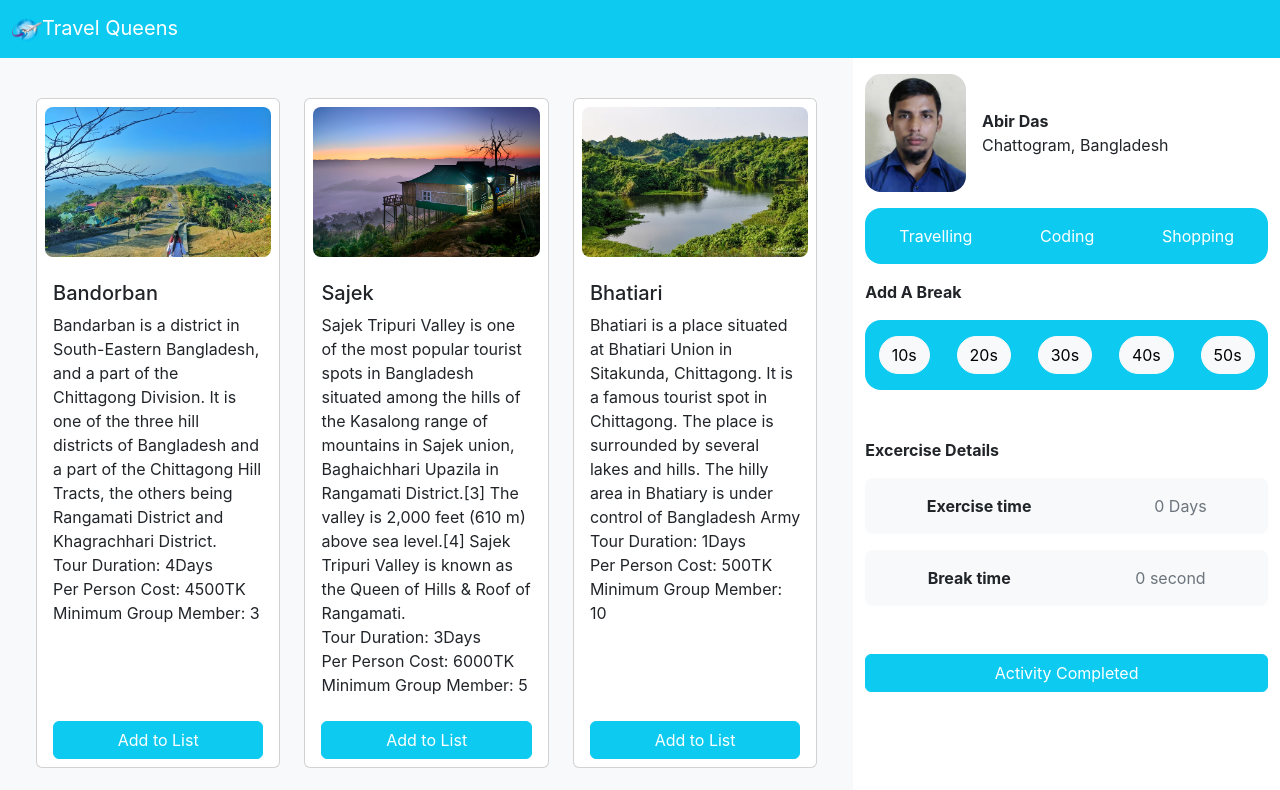
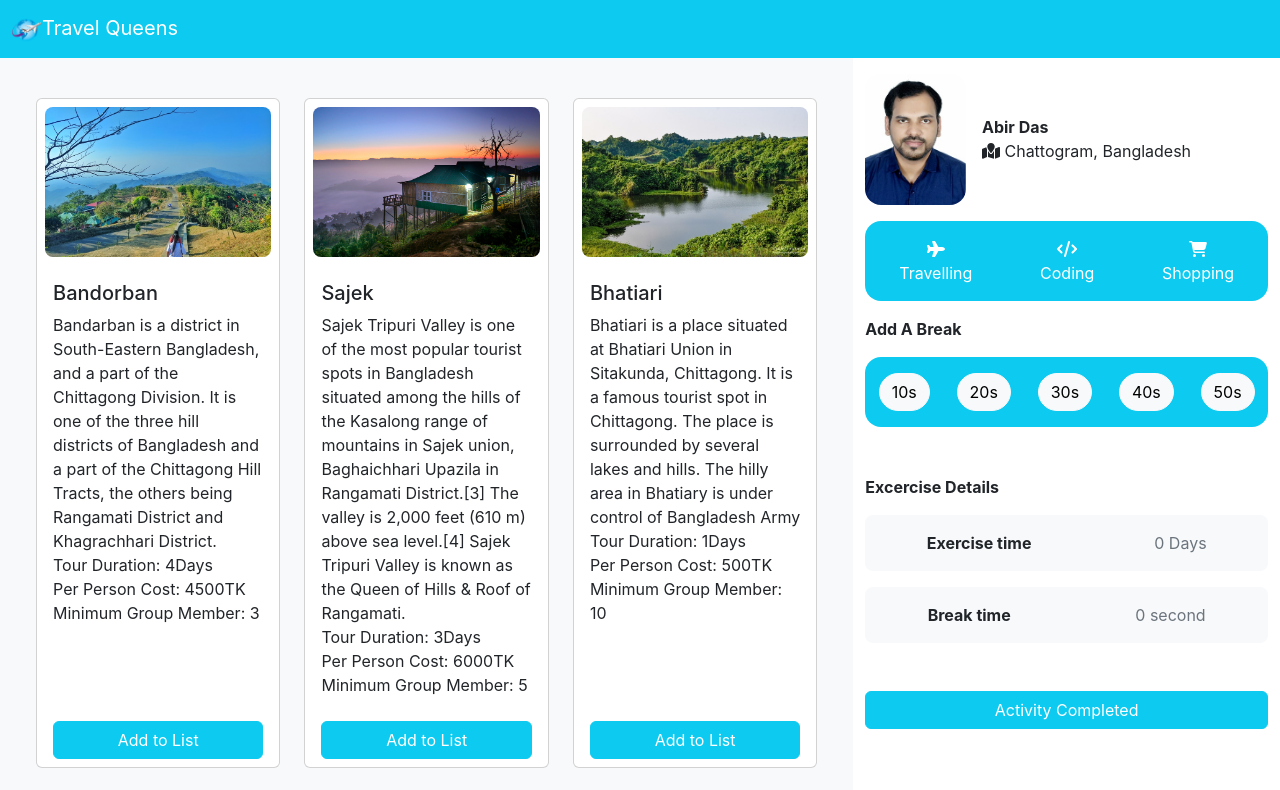
Before and after one commit to AbirDas1048/travel-queens, a React (Create React App) app: page / in a window 1280 px wide. Shown: the top 790 px of the page. Built offline with nearby package versions, Linux system fonts and the light colour scheme.

Commit message:
add icon

```diff
--- a/src/components/FAQ/Faq.js
+++ b/src/components/FAQ/Faq.js
@@ -2,28 +2,28 @@ import React from 'react';
 
 const Faq = () => {
     return (
-        <div class="accordion mt-3" id="accordionExample">
-            <div class="accordion-item">
-                <h2 class="accordion-header" id="headingOne">
-                    <button class="accordion-button" type="button" data-bs-toggle="collapse" data-bs-target="#collapseOne" aria-expanded="true" aria-controls="collapseOne">
+        <div className="accordion mt-3" id="accordionExample">
+            <div className="accordion-item">
+                <h2 className="accordion-header" id="headingOne">
+                    <button className="accordion-button" type="button" data-bs-toggle="collapse" data-bs-target="#collapseOne" aria-expanded="true" aria-controls="collapseOne">
                         How does React Work?
                     </button>
                 </h2>
-                <div id="collapseOne" class="accordion-collapse collapse show" aria-labelledby="headingOne" data-bs-parent="#accordionExample">
-                    <div class="accordion-body">
+                <div id="collapseOne" className="accordion-collapse collapse show" aria-labelledby="headingOne" data-bs-parent="#accordionExample">
+                    <div className="accordion-body">
                         React uses a declarative paradigm that makes it easier to reason about our application and aims to be both efficient and flexible. It designs simple views for each state in your application, and React will efficiently update and render just the right component when your data changes. The declarative view makes your code more predictable and easier to debug.
                         A React application is made of multiple components, each responsible for rendering a small, reusable piece of HTML. Components can be nested within other components to allow complex applications to be built out of simple building blocks.
                     </div>
                 </div>
             </div>
-            <div class="accordion-item">
-                <h2 class="accordion-header" id="headingTwo">
-                    <button class="accordion-button collapsed" type="button" data-bs-toggle="collapse" data-bs-target="#collapseTwo" aria-expanded="false" aria-controls="collapseTwo">
+            <div className="accordion-item">
+                <h2 className="accordion-header" id="headingTwo">
+                    <button className="accordion-button collapsed" type="button" data-bs-toggle="collapse" data-bs-target="#collapseTwo" aria-expanded="false" aria-controls="collapseTwo">
                         Difference between Props And State
                     </button>
                 </h2>
-                <div id="collapseTwo" class="accordion-collapse collapse" aria-labelledby="headingTwo" data-bs-parent="#accordionExample">
-                    <div class="accordion-body">
+                <div id="collapseTwo" className="accordion-collapse collapse" aria-labelledby="headingTwo" data-bs-parent="#accordionExample">
+                    <div className="accordion-body">
                         <strong>State</strong>
                         <p>The state is an updatable structure that is used to contain data or information about the component and can change over time. The change in state can happen as a response to user action or system event. It is the heart of the react component which determines the behavior of the component and how it will render. A state must be kept as simple as possible. It represents the component's local state or information. It can only be accessed or modified inside the component or by the component directly.</p>
 
@@ -33,14 +33,14 @@ const Faq = () => {
                     </div>
                 </div>
             </div>
-            <div class="accordion-item">
-                <h2 class="accordion-header" id="headingThree">
-                    <button class="accordion-button collapsed" type="button" data-bs-toggle="collapse" data-bs-target="#collapseThree" aria-expanded="false" aria-controls="collapseThree">
+            <div className="accordion-item">
+                <h2 className="accordion-header" id="headingThree">
+                    <button className="accordion-button collapsed" type="button" data-bs-toggle="collapse" data-bs-target="#collapseThree" aria-expanded="false" aria-controls="collapseThree">
                         Without data loading where we can use useEffect?
                     </button>
                 </h2>
-                <div id="collapseThree" class="accordion-collapse collapse" aria-labelledby="headingThree" data-bs-parent="#accordionExample">
-                    <div class="accordion-body">
+                <div id="collapseThree" className="accordion-collapse collapse" aria-labelledby="headingThree" data-bs-parent="#accordionExample">
+                    <div className="accordion-body">
                         The useEffect Hook allows us to perform side effects in our components. Some examples of side effects are: fetching data, directly updating the DOM, and timers. It’s the solution to many problems: how to fetch data when a component mounts, how to run code when state changes or when a prop changes, how to set up timers or intervals.
                     </div>
                 </div>
--- a/src/components/Profile/Profile.js
+++ b/src/components/Profile/Profile.js
@@ -1,7 +1,9 @@
+import { FontAwesomeIcon } from '@fortawesome/react-fontawesome';
+import { faMapLocation, faPlane, faCode, faShoppingCart } from '@fortawesome/free-solid-svg-icons'
 import React, { useEffect, useState } from 'react';
 import { ToastContainer, toast } from 'react-toastify';
 import 'react-toastify/dist/ReactToastify.css';
-import profile from '../../images/1640684636.jpg';
+import profile from '../../images/51544.jpg';
 import { addDB, getStoredBreakPoint } from '../../utilities/fakedb';
 import Breakpoint from '../Breakpoint/Breakpoint';
 import './Profile.css'
@@ -44,17 +46,20 @@ const Profile = (props) => {
                 </div>
                 <div className="flex-grow-1 ms-3">
                     <p className='fw-bolder'>Abir Das</p>
-                    <p>Chattogram, Bangladesh</p>
+                    <p><FontAwesomeIcon icon={faMapLocation}></FontAwesomeIcon> Chattogram, Bangladesh</p>
                 </div>
             </div>
             <div className="d-flex justify-content-around align-items-center bg-info text-white rounded-4 py-3 my-3">
-                <div>
+                <div className='text-center'>
+                    <FontAwesomeIcon icon={faPlane}></FontAwesomeIcon>
                     <p>Travelling</p>
                 </div>
-                <div>
+                <div className='text-center'>
+                    <FontAwesomeIcon icon={faCode}></FontAwesomeIcon>
                     <p>Coding</p>
                 </div>
-                <div>
+                <div className='text-center'>
+                    <FontAwesomeIcon icon={faShoppingCart}></FontAwesomeIcon>
                     <p>Shopping</p>
                 </div>
             </div>
```
Also changed, not shown: src/images/51544.jpg (added).
